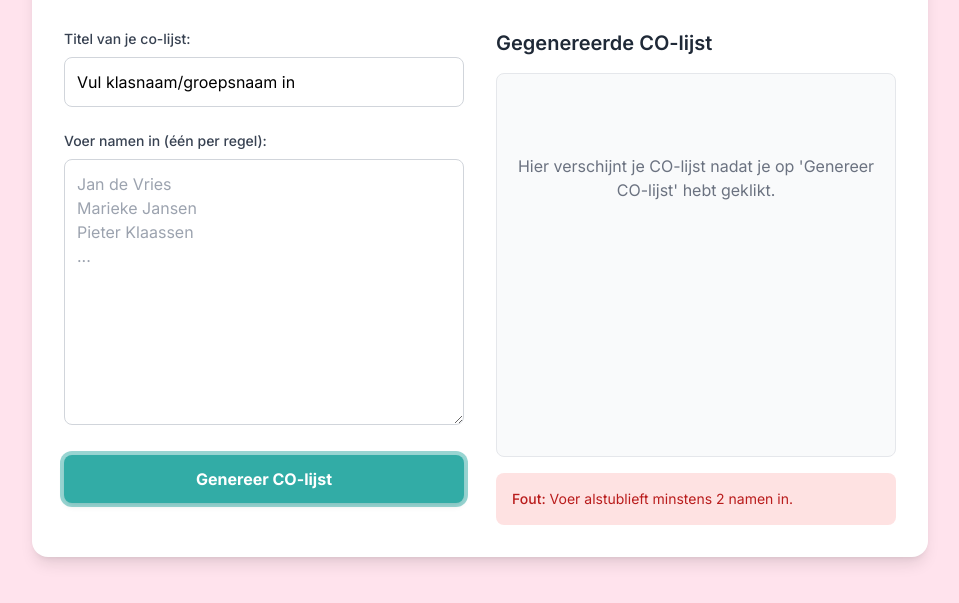
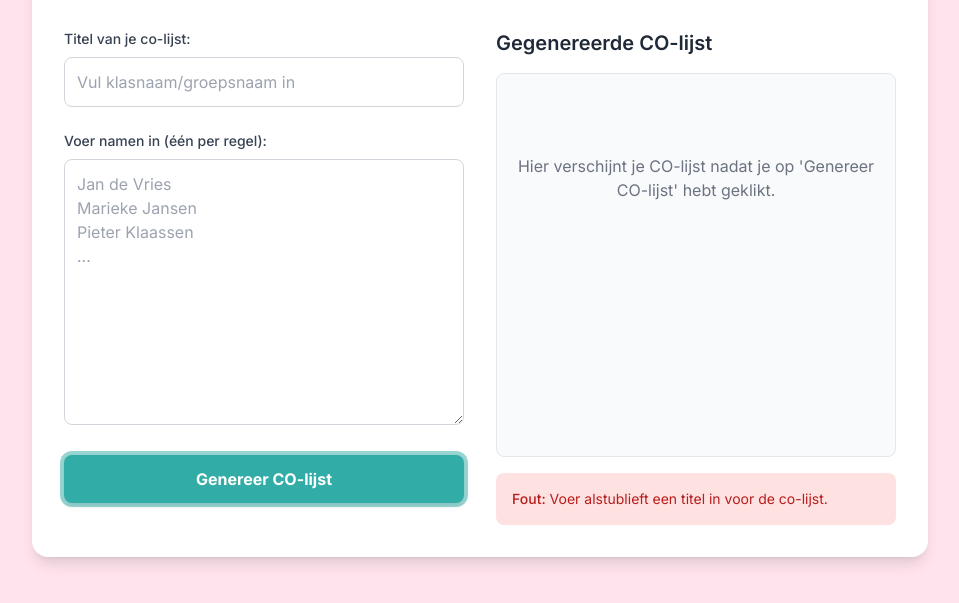
Before and after one commit to wesleywpychowski/colijstgenerator, a plain HTML site: page index.html in a window 1280 px wide. Both pictures are taken after a click on the button "Genereer CO-lijst". Shown: the part 193-796 px from the top of the page, without its empty margins (160-1119 px from the left). Drawn offline with nearby package versions, Linux system fonts and the light colour scheme.

Commit message:
Update index.html
Verplichte invoervelden

```diff
--- a/index.html
+++ b/index.html
@@ -50,7 +50,7 @@
             <div class="space-y-6">
                  <div>
                     <label for="titleInput" class="block text-sm font-medium text-gray-700 mb-2">Titel van je co-lijst:</label>
-                    <input type="text" id="titleInput" class="w-full p-3 border border-gray-300 rounded-lg focus:ring-2 focus:ring-blue-500 focus:border-blue-500 transition-shadow" value="Vul klasnaam/groepsnaam in">
+                    <input type="text" id="titleInput" class="w-full p-3 border border-gray-300 rounded-lg focus:ring-2 focus:ring-blue-500 focus:border-blue-500 transition-shadow" placeholder="Vul klasnaam/groepsnaam in">
                 </div>
                 <div>
                     <label for="names" class="block text-sm font-medium text-gray-700 mb-2">Voer namen in (één per regel):</label>
@@ -322,9 +322,15 @@
          */
         function generateAndDisplay() {
             hideMessage();
+            const schemaTitle = titleInput.value.trim();
             let names = namesInput.value.split('\n')
                 .map(name => name.trim())
                 .filter(name => name !== '');
+
+            if (schemaTitle === '') {
+                showMessage("Voer alstublieft een titel in voor de co-lijst.");
+                return;
+            }
 
             if (names.length < 2) {
                 showMessage("Voer alstublieft minstens 2 namen in.");
```
